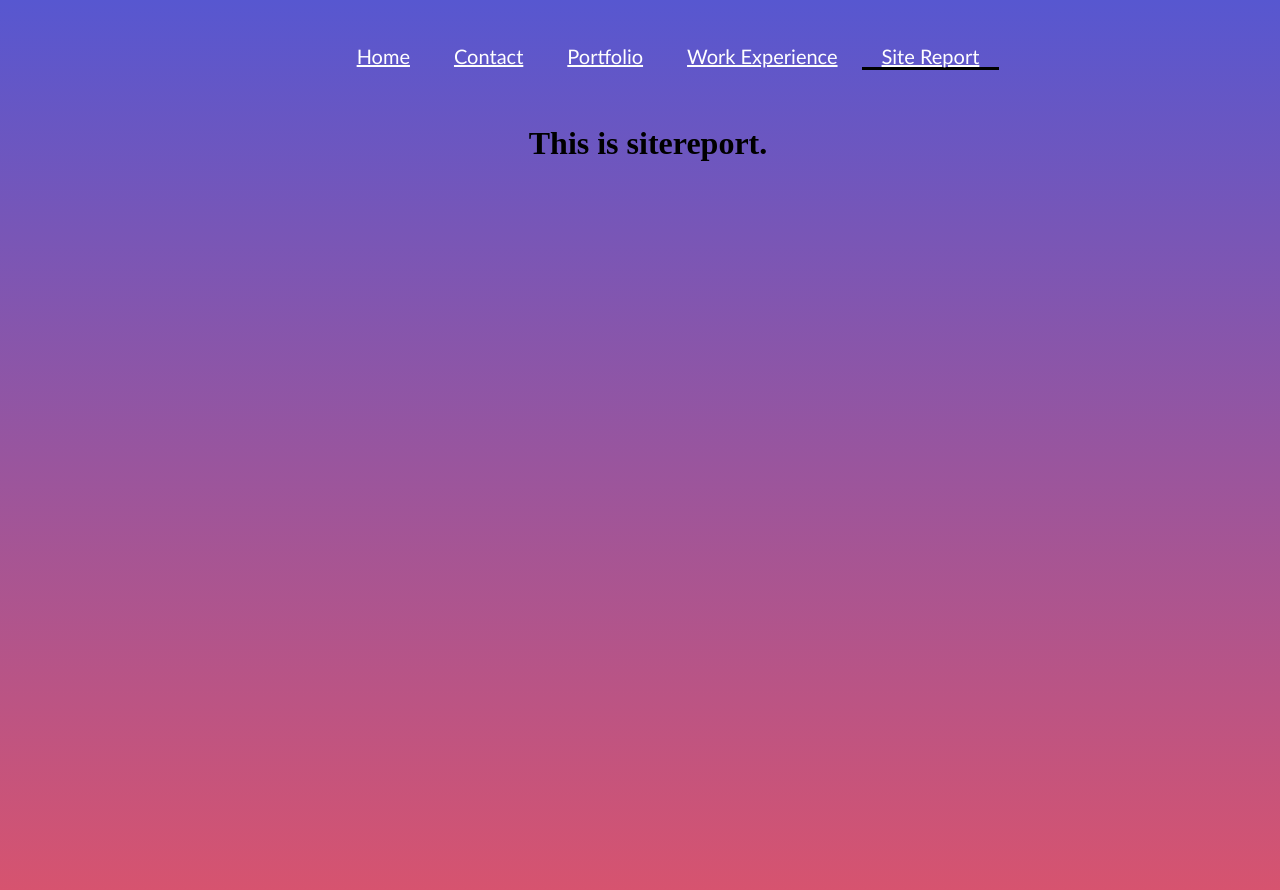
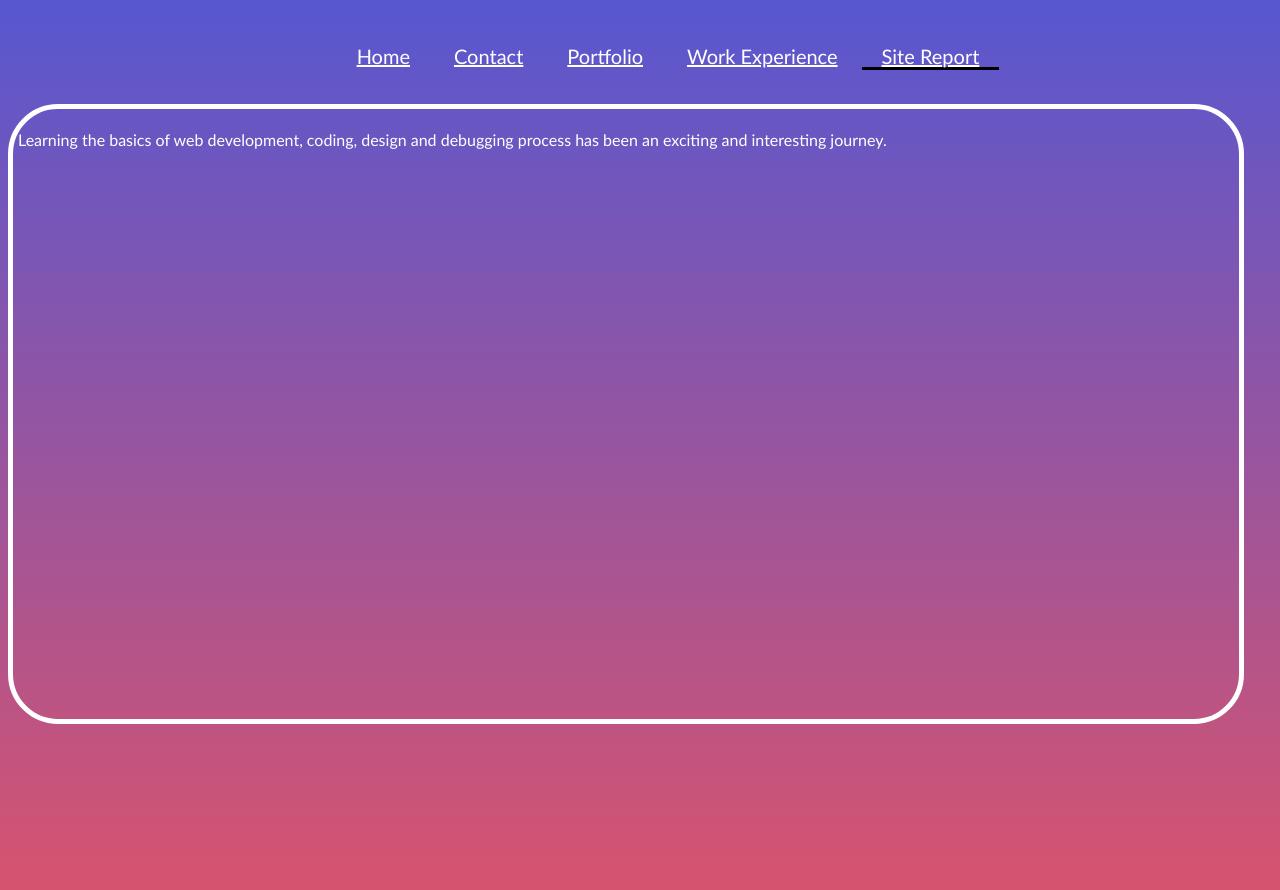
Before and after one commit to SnEhA-T7/CSY1018-Web-Development-Assignment-I-2023114-Sneha-Timalsena, a plain HTML site: page sitereport.html in a window 1280 px wide. Drawn offline with Linux system fonts and the light colour scheme.

Commit message:
Started Site Reporting.

```diff
--- a/css/style.css
+++ b/css/style.css
@@ -254,3 +254,17 @@ img{
         flex-basis:100%;
     }
 }
+
+/* For Site Report */
+
+.report{
+    width:95%;
+    border-style:solid;
+    border-color:white;
+    border-width:5px;
+    border-radius:50px;
+    padding:5px;
+    height:75vh;
+    color:white;
+    font-family:'Trebuchet MS', 'Lucida Sans Unicode', 'Lucida Grande', 'Lucida Sans', Arial, sans-serif;
+}
--- a/sitereport.html
+++ b/sitereport.html
@@ -19,8 +19,8 @@
             </div>
         </nav>
 </div>
-    <div>
-        <h1>This is sitereport.</h1>
+    <div class="report">
+        <p>Learning the basics of web development, coding, design and debugging process has been an exciting and interesting journey.</p>
     </div>
 </body>
 </html>
```
